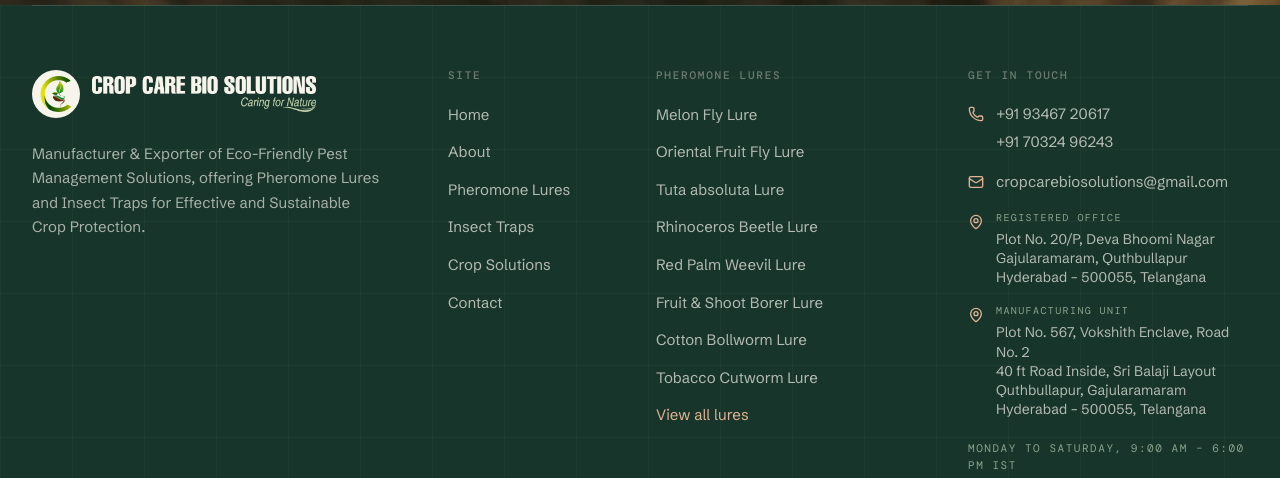
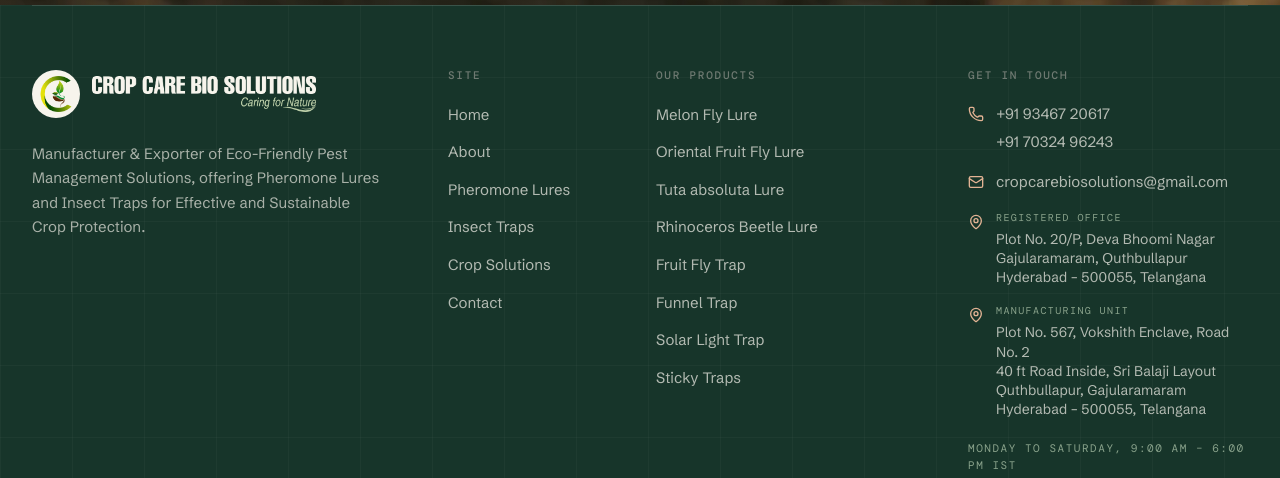
Before and after one commit to lokeshe09/cropcarebiosolutions, a React (Vite) app: page / in a window 1280 px wide. Shown: the part 4082-4560 px from the top of the page. Built offline with nearby package versions, Linux system fonts and the light colour scheme; grey boxes are pictures that could not be loaded.

Commit message:
Footer: Our Products list

```diff
--- a/src/components/layout/Footer.tsx
+++ b/src/components/layout/Footer.tsx
@@ -2,7 +2,7 @@
 import type { PageId, Product } from '../../types';
 import { COMPANY, CONTACT } from '../../data/site';
 import { PRODUCTS } from '../../data/products';
-import { productPath } from '../../lib/routes';
+import { PAGE_PATHS, productPath } from '../../lib/routes';
 import { RouteLink } from '../ui/RouteLink';
 import { Logo, LogoText } from './Logo';
 
@@ -13,21 +13,26 @@
 
 export function Footer({ onNavigate, onOpenProduct }: FooterProps) {
   const year = new Date().getFullYear();
-  /* The order the company asked for: the fruit fly and Tuta lures, then the
-     two palm lures, then the moth lures. */
-  const lureOrder = [
-    'melon-fly',
-    'oriental-fruit-fly',
-    'tuta-absoluta',
-    'rhinoceros-beetle',
-    'red-palm-weevil',
-    'shoot-borer',
-    'cotton-bollworm',
-    'tobacco-cutworm',
-  ];
-  const lureLinks = lureOrder
+  /* "Our Products", in the order the company asked for: four lures, then
+     three traps and the sticky traps. */
+  const productLinks = ['melon-fly', 'oriental-fruit-fly', 'tuta-absoluta', 'rhinoceros-beetle']
     .map((id) => PRODUCTS.find((product) => product.id === id))
     .filter((product): product is Product => Boolean(product));
+
+  const trapLinks = [
+    { anchor: 'fruit-fly-trap', label: 'Fruit Fly Trap' },
+    { anchor: 'funnel-trap', label: 'Funnel Trap' },
+    { anchor: 'solar-trap', label: 'Solar Light Trap' },
+    { anchor: 'sticky-sheets', label: 'Sticky Traps' },
+  ];
+
+  /** Opens the Insect Traps page and brings the chosen trap into view. */
+  const goToTrap = (anchor: string) => {
+    onNavigate('traps');
+    window.setTimeout(() => {
+      document.getElementById(anchor)?.scrollIntoView({ behavior: 'smooth', block: 'start' });
+    }, 450);
+  };
 
   const siteLinks: { id: PageId; label: string }[] = [
     { id: 'home', label: 'Home' },
@@ -73,9 +78,9 @@
           </nav>
 
           <nav className="lg:col-span-3">
-            <h3 className="eyebrow text-sage">Pheromone lures</h3>
+            <h3 className="eyebrow text-sage">Our Products</h3>
             <ul className="mt-5 space-y-3">
-              {lureLinks.map((product) => (
+              {productLinks.map((product) => (
                 <li key={product.id}>
                   <RouteLink
                     to={{ path: productPath(product) }}
@@ -86,15 +91,17 @@
                   </RouteLink>
                 </li>
               ))}
-              <li>
-                <RouteLink
-                  to="products"
-                  onNavigate={() => onNavigate('products')}
-                  className="link-rule text-[15px] text-clay-soft"
-                >
-                  View all lures
-                </RouteLink>
-              </li>
+              {trapLinks.map((trap) => (
+                <li key={trap.anchor}>
+                  <RouteLink
+                    to={{ path: `${PAGE_PATHS.traps}#${trap.anchor}` }}
+                    onNavigate={() => goToTrap(trap.anchor)}
+                    className="link-rule text-left text-[15px] text-paper/70 transition-colors hover:text-paper"
+                  >
+                    {trap.label}
+                  </RouteLink>
+                </li>
+              ))}
             </ul>
           </nav>
 
--- a/src/data/products.ts
+++ b/src/data/products.ts
@@ -157,7 +157,7 @@
     trapsPerAcre: '8–10 per acre',
     targetCrops: ['Tomato', 'Potato'],
     application: [
-      'Place the lure inside a water trap, funnel trap, delta trap or pheroglo trap.',
+      'Place the lure inside a water trap, funnel trap or delta trap.',
       'Hang or place traps above the crops at different spots in the field.',
       'Use one lure per trap.',
       'Number of traps: 8–10 per acre.',
@@ -169,7 +169,7 @@
       'After use, bury or burn the lure safely.',
       'If stored well, it remains effective for 2 years.',
     ],
-    recommendedTraps: ['Water Trap', 'Funnel Trap', 'Delta Trap', 'Pheroglo Trap'],
+    recommendedTraps: ['Water Trap', 'Funnel Trap', 'Delta Trap'],
     imageUrl: '/images/photos/lure-tuta-absoluta.webp',
     imageAlt: 'Tuta absoluta pheromone lure sachet',
     trapImageUrl: '/images/photos/trap-water-v2.webp',
@@ -199,7 +199,7 @@
     trapsPerAcre: '8–10 per acre',
     targetCrops: ['Brinjal / Eggplant'],
     application: [
-      'Place the lure inside a water trap, funnel trap, delta trap or pheroglo trap.',
+      'Place the lure inside a water trap, funnel trap or delta trap.',
       'Hang or place traps above the plants at different spots in the field.',
       'Use one lure per trap.',
       'Number of traps: 8–10 per acre.',
@@ -211,7 +211,7 @@
       'After use, bury or burn safely.',
       'Effective for up to 2 years if stored well.',
     ],
-    recommendedTraps: ['Water Trap', 'Funnel Trap', 'Delta Trap', 'Pheroglo Trap'],
+    recommendedTraps: ['Water Trap', 'Funnel Trap', 'Delta Trap'],
     imageUrl: '/images/photos/lure-shoot-borer.webp',
     imageAlt: 'Brinjal fruit and shoot borer pheromone lure sachet',
     trapImageUrl: '/images/photos/trap-water-v2.webp',
@@ -556,7 +556,7 @@
     trapsPerAcre: '8–10 per acre',
     targetCrops: ['Cabbage', 'Cauliflower', 'Broccoli', 'Other cole crops'],
     application: [
-      'Place the lure inside a water trap, funnel trap, delta trap or pheroglo trap.',
+      'Place the lure inside a water trap, funnel trap or delta trap.',
       'Hang or place traps above the plants at different spots in the field.',
       'Use one lure per trap.',
       'Number of traps: 8–10 per acre.',
@@ -568,7 +568,7 @@
       'After use, bury or burn safely.',
       'Effective for up to 2 years if stored well.',
     ],
-    recommendedTraps: ['Water Trap', 'Funnel Trap', 'Delta Trap', 'Pheroglo Trap'],
+    recommendedTraps: ['Water Trap', 'Funnel Trap', 'Delta Trap'],
     imageUrl: '/images/photos/lure-diamondback-moth.webp',
     imageAlt: 'Diamondback moth pheromone lure sachet',
     trapImageUrl: '/images/photos/trap-water-v2.webp',
--- a/src/data/seo.ts
+++ b/src/data/seo.ts
@@ -89,7 +89,7 @@
     path: PAGE_PATHS.traps,
     title: 'Insect Traps: Fruit Fly, Funnel, Delta & Sticky Traps | Crop Care',
     description:
-      'Fruit fly traps, McPhail traps, funnel traps, water traps, delta traps, palm traps, solar light traps, yellow and blue sticky traps. Manufacturer in Hyderabad, India.',
+      'Fruit fly traps, vertical fruit fly traps, glass traps, funnel traps, water traps, delta traps, palm traps, solar light traps, yellow and blue sticky traps. Manufacturer in Hyderabad, India.',
     keywords: [
       ...BASE_KEYWORDS,
       'fruit fly trap',
@@ -98,7 +98,7 @@
       'yellow sticky trap',
       'solar light trap',
       'delta trap',
-      'McPhail trap',
+      'vertical fruit fly trap',
     ],
     trail: [{ name: 'Insect Traps', path: PAGE_PATHS.traps }],
   },
--- a/src/data/traps.ts
+++ b/src/data/traps.ts
@@ -62,26 +62,6 @@
     servicing: FRUIT_FLY_SERVICING,
   },
   {
-    id: 'mcphail-trap',
-    name: 'McPhail Trap',
-    family: 'fruit-fly',
-    bestFor: 'Melon Fly and Oriental Fruit Fly in orchards and vegetable fields',
-    suitableLures: ['MF', 'OFF'],
-    description:
-      'A bell-shaped trap with a clear upper dome and a yellow base, entered through an opening in the bottom. Flies drawn in by the lure move up towards the light and do not find the entrance again, and the catch stays in view through the clear top.',
-    features: [
-      'Bottom entry that flies rarely find their way back out of',
-      'Clear dome for counting the catch without opening the trap',
-      'Yellow base adds a visual cue to the lure',
-      'Top and base separate for cleaning and re-baiting',
-    ],
-    // TODO — placeholder photo; replace with a McPhail trap image.
-    imageUrl: '/images/trap-glass.webp',
-    setupAdvice: 'Hang in the shaded part of the canopy, clear of leaves around the entrance.',
-    trapsPerAcre: '10–15 per acre',
-    servicing: 'Empty every 10–14 days. Replace the lure at 90 days.',
-  },
-  {
     id: 'water-trap',
     name: 'Water Trap',
     family: 'water',
@@ -125,25 +105,6 @@
       'Tie to a bamboo stake by the top loop and keep the funnel mouth above the crop canopy. Raise the stake as the crop grows.',
     trapsPerAcre: '8–15 per acre, depending on the lure',
     servicing: 'Untie the bottom cord and empty weekly. Check that the lure sits in the top cage.',
-  },
-  {
-    id: 'bucket-trap',
-    name: 'Bucket / Pheroglo Trap',
-    family: 'funnel',
-    bestFor: 'General moth trapping where a high-capacity dry trap is wanted',
-    suitableLures: ['CBW', 'TCW', 'TLM', 'DBM', 'EPB'],
-    description:
-      'A wide bucket body with a coloured lid and a lure holder beneath it. Moths drawn to the lure drop into the deep chamber. The generous volume means it can be left for longer between visits.',
-    features: [
-      'Deep chamber holds a heavy catch',
-      'Coloured lid adds a visual cue to the scent',
-      'Strong hook for hanging from a branch or stake',
-      'Simple to wash out and re-bait',
-    ],
-    imageUrl: '/images/trap-bucket.webp',
-    setupAdvice: 'Hang from a branch or stake so the lid sits just above the crop canopy.',
-    trapsPerAcre: '8–10 per acre',
-    servicing: 'Empty every 7–10 days and rinse before re-baiting.',
   },
   {
     id: 'palm-trap',
--- a/src/pages/TrapsPage.tsx
+++ b/src/pages/TrapsPage.tsx
@@ -16,7 +16,7 @@
 const FAMILIES: { id: TrapFamily | 'all'; label: string }[] = [
   { id: 'all', label: 'All traps' },
   { id: 'fruit-fly', label: 'Fruit fly' },
-  { id: 'funnel', label: 'Funnel & bucket' },
+  { id: 'funnel', label: 'Funnel' },
   { id: 'water', label: 'Water' },
   { id: 'delta', label: 'Delta' },
   { id: 'palm', label: 'Palm' },
```
